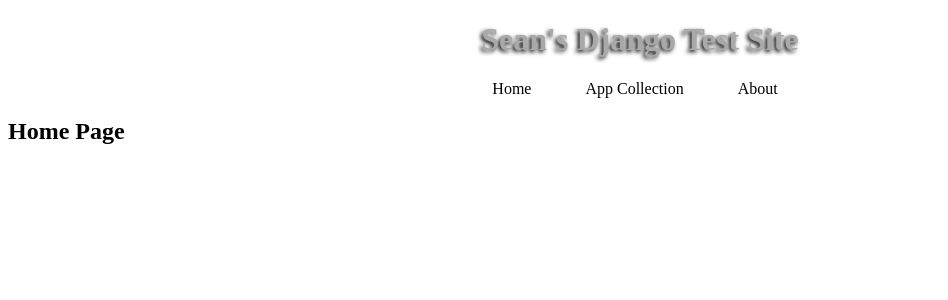
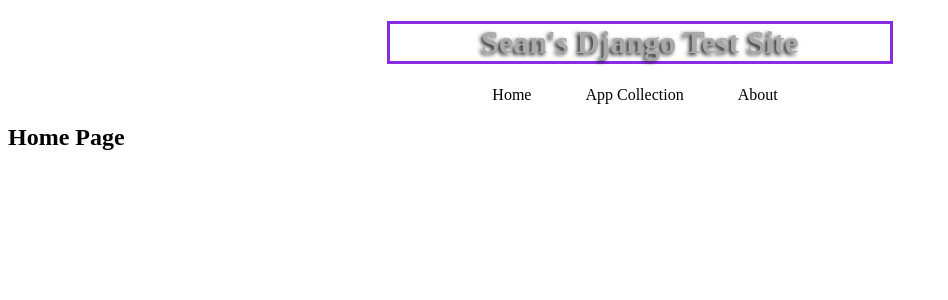
Before and after one commit to seanmclaren/WebAppOne, a Django app: page / in a window 1280 px wide. Shown: the top 300 px of the page, without its empty margins (0-948 px from the left). Run offline with Django 3.2, Linux system fonts and the light colour scheme.

Commit message:
CSS changes

```diff
--- a/SubAppOne/static/CSS/base.css
+++ b/SubAppOne/static/CSS/base.css
@@ -1,6 +1,5 @@
 .main_title {
-    border-color: blueviolet;
-
+    border: 3px solid blueviolet;
     color: darkgrey;
     text-shadow: -2px 2px 4px black;
     text-align: center;
```
